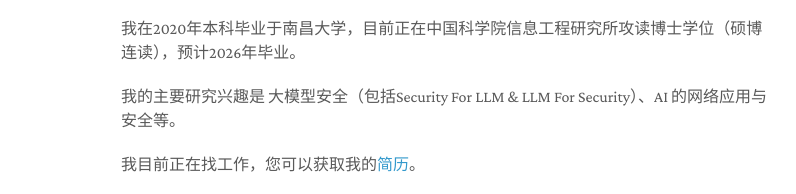
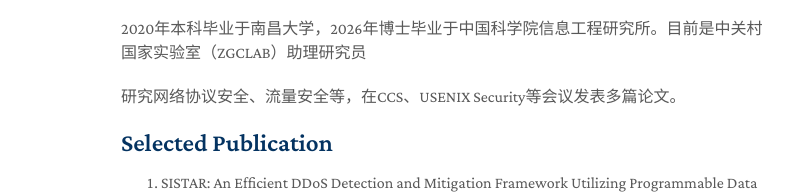
Before and after one commit to hugo0819/hugo0819.github.io, a plain HTML site: page index.html in a window 1280 px wide. Shown: the part 228-422 px from the top of the page, 349-1145 px from the left. Drawn offline with nearby package versions, Linux system fonts and the light colour scheme; some icons are missing.

Commit message:
Revise personal details and research focus in index.html
Updated personal information and research interests.

```diff
--- a/index.html
+++ b/index.html
@@ -69,13 +69,10 @@
           My main research interests are: Security for LLM & LLM for Security, AI for Network/Security.
         </p>
         <p>
-          我在2020年本科毕业于南昌大学，目前正在中国科学院信息工程研究所攻读博士学位（硕博连读），预计2026年毕业。
+          2020年本科毕业于南昌大学，2026年博士毕业于中国科学院信息工程研究所。目前是中关村国家实验室（ZGCLAB）助理研究员
         </p>
         <p>
-          我的主要研究兴趣是 大模型安全（包括Security For LLM & LLM For Security）、AI 的网络应用与安全等。
-        </p>
-        <p>
-          我目前正在找工作，您可以获取我的<a href="https://drive.google.com/file/d/1c05Ulg-DsjSdOt43og8H_6DJ2OMy2_8B/view?usp=drive_link">简历</a>。
+          研究网络协议安全、流量安全等，在CCS、USENIX Security等会议发表多篇论文。
         </p>
 
         <h2 id="Selected Publication">Selected Publication</h2>
```
